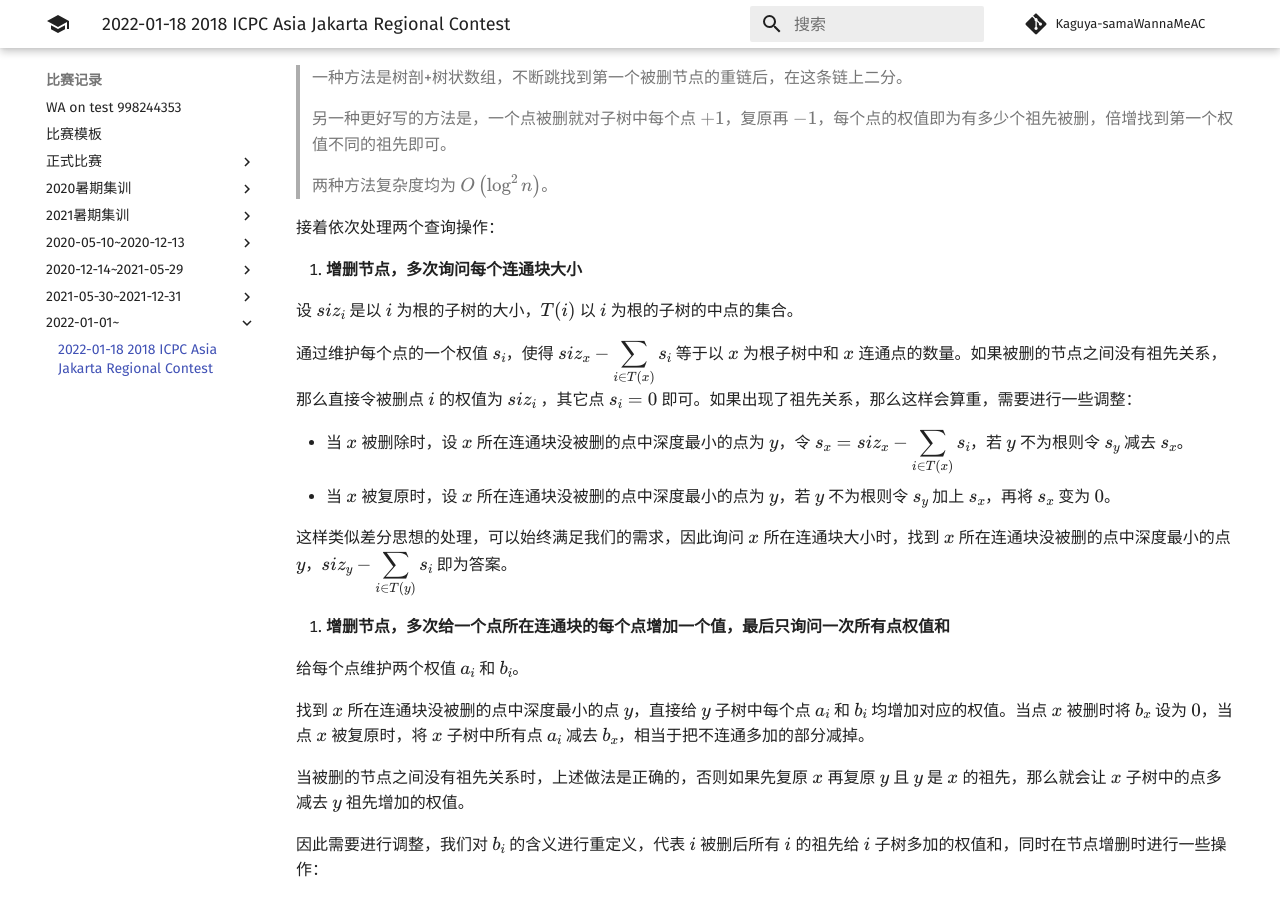
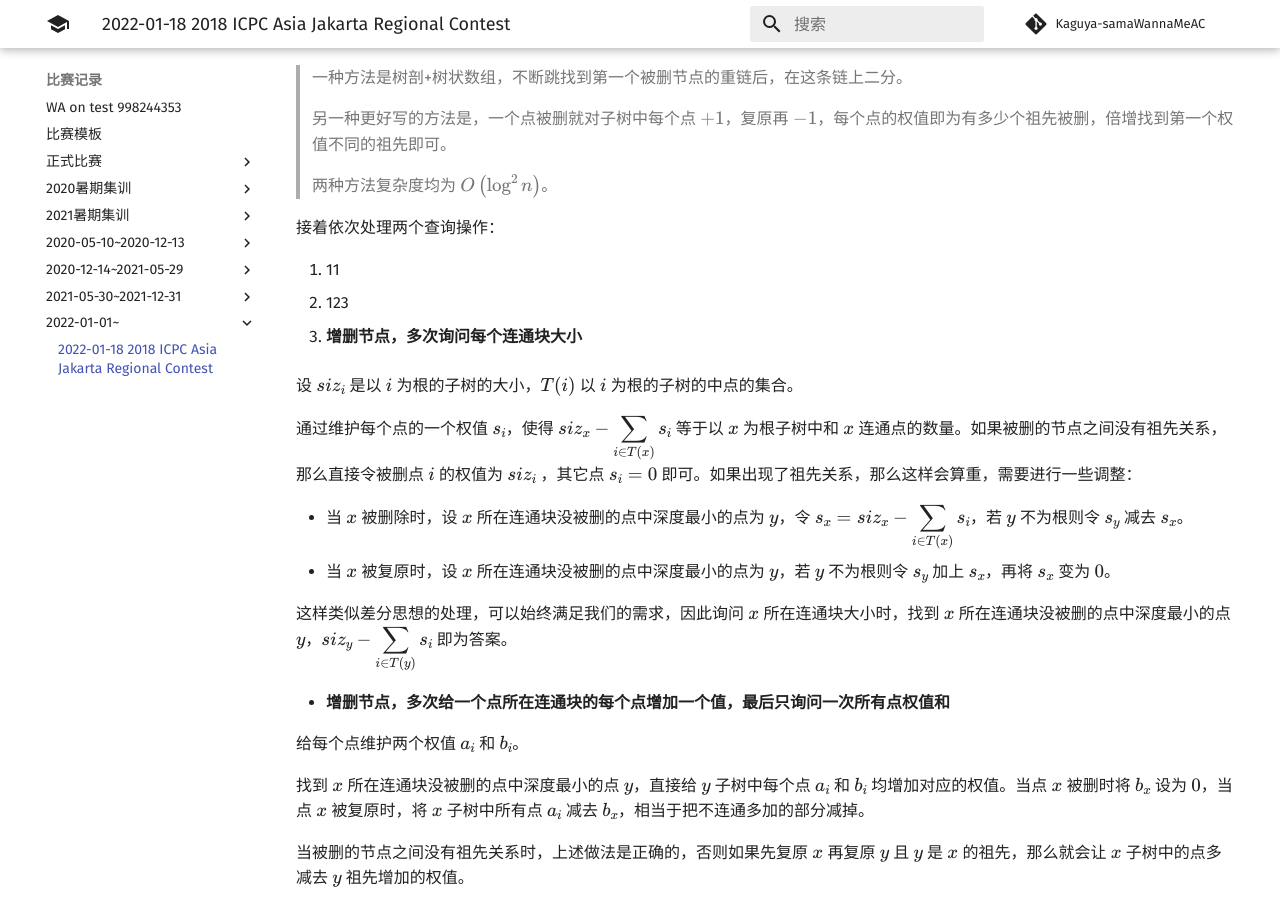
Before and after one commit to Kaguya-samaWannaMeAC/kaguya-samawannameac.github.io, an MkDocs documentation site: the page built from docs/contest/2022-01-18 2018 ICPC Asia Jakarta Regional Contest.md, in a window 1280 px wide and 900 px high, scrolled down 1112 px. Built offline with MkDocs 1.6.1 and Material for MkDocs 9.7.7, drawn with Linux system fonts in a browser that asks for light colours; comment, search, counter and statistics services are not loaded.

Commit message:
Update 2022-01-18 2018 ICPC Asia Jakarta Regional Contest.md

```diff
--- a/docs/contest/2022-01-18 2018 ICPC Asia Jakarta Regional Contest.md
+++ b/docs/contest/2022-01-18 2018 ICPC Asia Jakarta Regional Contest.md
@@ -50,7 +50,10 @@ $n$ 个节点的树，$q$ 次以下三种操作之一：
 
 接着依次处理两个查询操作：
 
-1. **增删节点，多次询问每个连通块大小**
+1. 11
+2. 123
+
+- **增删节点，多次询问每个连通块大小**
 
    设 $\textit{siz}_i$ 是以 $i$ 为根的子树的大小，$T(i)$ 以 $i$ 为根的子树的中点的集合。
 
```
Also changed, not shown: other parts of docs/contest/2022-01-18 2018 ICPC Asia Jakarta Regional Contest.md (+1 -1 lines).
